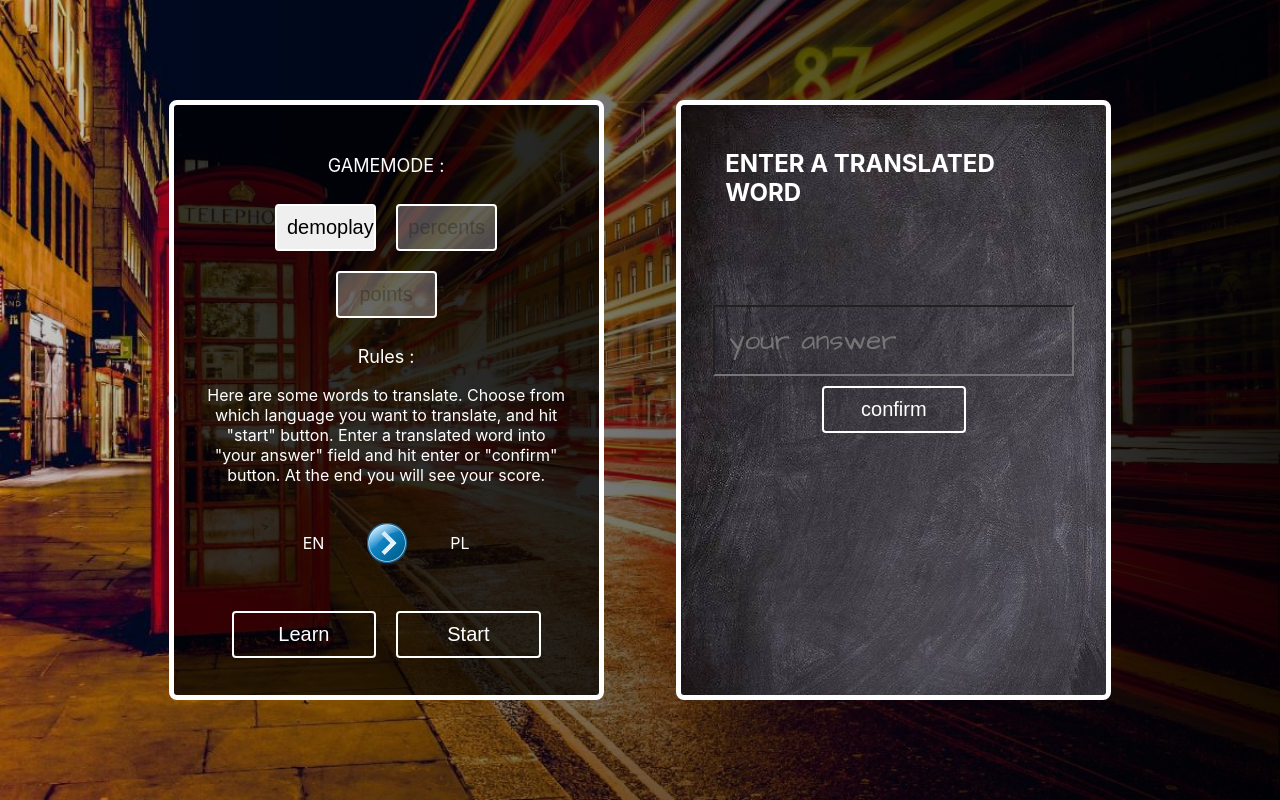
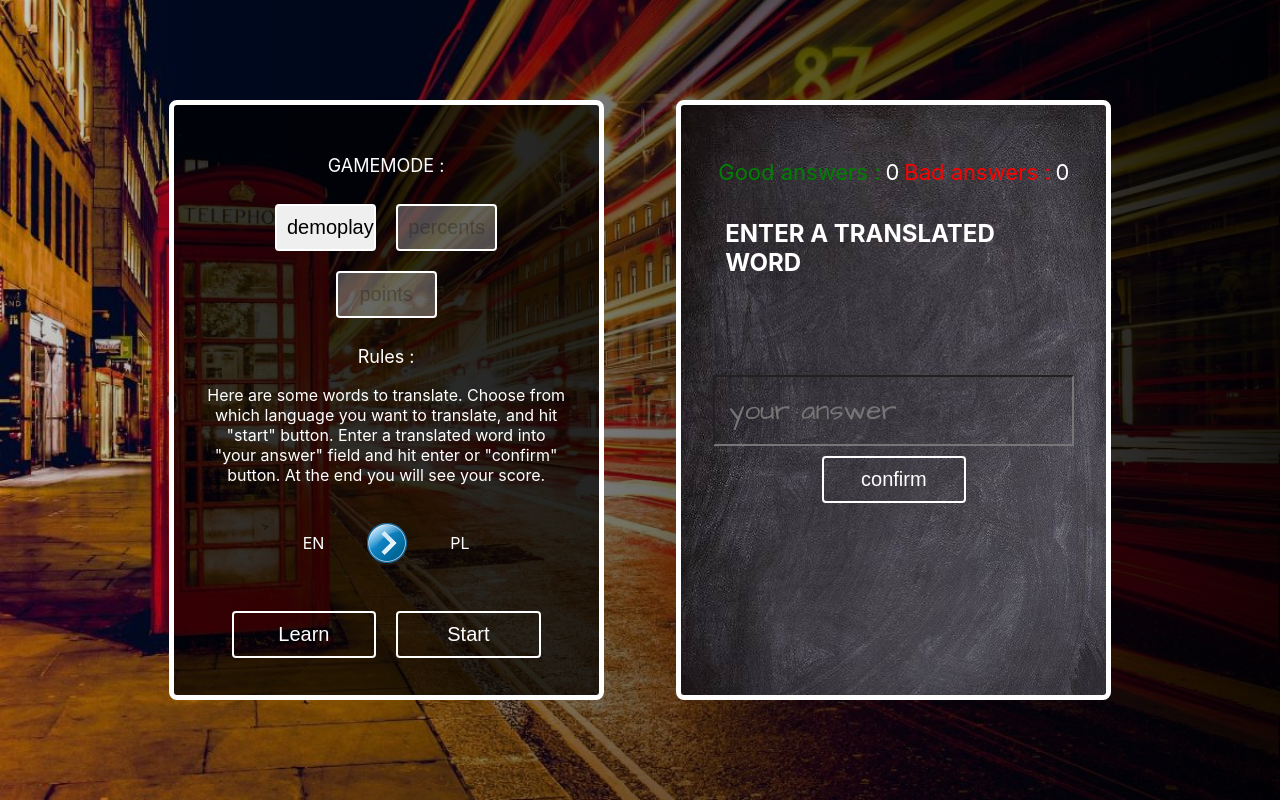
Before and after one commit to WarmuzWojtek/English-IT, a React (Create React App) app: page /demo in a window 1280 px wide. Built offline with nearby package versions, Linux system fonts and the light colour scheme.

Commit message:
Add answers counters

```diff
--- a/src/Components/Playground/Playground.jsx
+++ b/src/Components/Playground/Playground.jsx
@@ -1,4 +1,5 @@
-import { useState, useEffect } from 'react';
+import { useState, useEffect, useRef } from 'react';
+import { gsap } from 'gsap'
 import { Modal } from 'react-responsive-modal';
 import { words } from '../../Constants/words'
 import LanguageSwitch from '../LanguageSwitch/LanguageSwitch'
@@ -19,6 +20,8 @@ const Playground = () => {
   const [rightAnswers, setRightAnswers] = useState(0);
   const [wrongAnswers, setWrongAnswers] = useState(0);
 
+  const rightAnswersRef = useRef(null);
+  const wrongAnswersRef = useRef(null);
 
 
   useEffect(() => {
@@ -26,6 +29,34 @@ const Playground = () => {
     if (questions.length < 1) { endGame() }
 
   }, [rightAnswers, wrongAnswers]);
+
+  useEffect(() => {
+
+    gsap.fromTo(rightAnswersRef.current, {
+      transform: "translateY(-40px)"
+    }, {
+      transform: "translateY(0)",
+      repeat: 0,
+      duration: 1,
+      delay: 0,
+      ease: 'bounce',
+    });
+
+  }, [rightAnswers]);
+
+  useEffect(() => {
+
+    gsap.fromTo(wrongAnswersRef.current, {
+      transform: "translateY(-40px)"
+    }, {
+      transform: "translateY(0)",
+      repeat: 0,
+      duration: 1,
+      delay: 0,
+      ease: 'bounce',
+    });
+
+  }, [wrongAnswers]);
 
 
   function handleAnswerChange(e) {
@@ -116,6 +147,12 @@ const Playground = () => {
         <button onClick={handleStartBtn} className='startGameBtn'>Start</button>
       </div>
       <div className='gameBoard' style={{ backgroundImage: `url(${process.env.PUBLIC_URL + '/images/board.jpg'})` }}>
+        <div className='counterContainer'>
+          <p className='answersCounter'>Good answers :</p>
+          <p ref={rightAnswersRef} className='answersCounter'>{rightAnswers}</p>
+          <p className='answersCounter'>Bad answers : </p>
+          <p ref={wrongAnswersRef} className='answersCounter'>{wrongAnswers}</p>
+        </div>
         <h4 className='taskDescription'>enter a translated word</h4>
         <p className='task'>{currentQ}</p>
         <form onSubmit={handleAnswerSubmit}>
--- a/src/Components/Playground/playground.css
+++ b/src/Components/Playground/playground.css
@@ -141,3 +141,22 @@
   width: 20%;
   text-align: center;
 }
+
+.counterContainer {
+  display: flex;
+  align-items: center;
+  justify-content: space-evenly;
+}
+
+.answersCounter {
+  font-size: 22px;
+  color: var(--secondary);
+}
+
+.answersCounter:nth-child(1) {
+  color: green;
+}
+
+.answersCounter:nth-child(3) {
+  color: red;
+}
```
